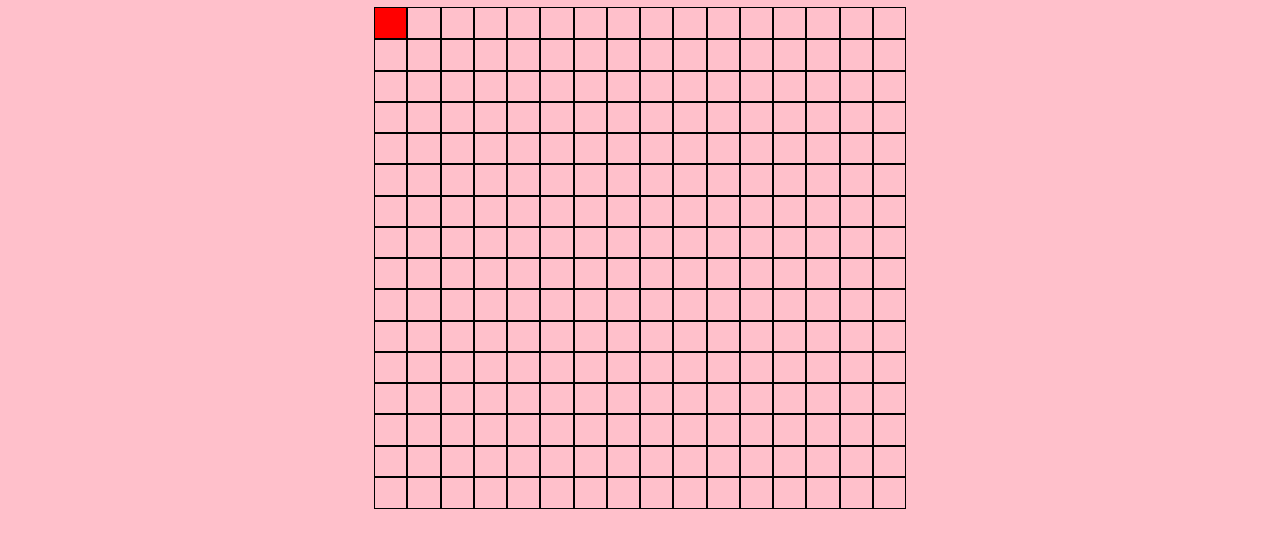
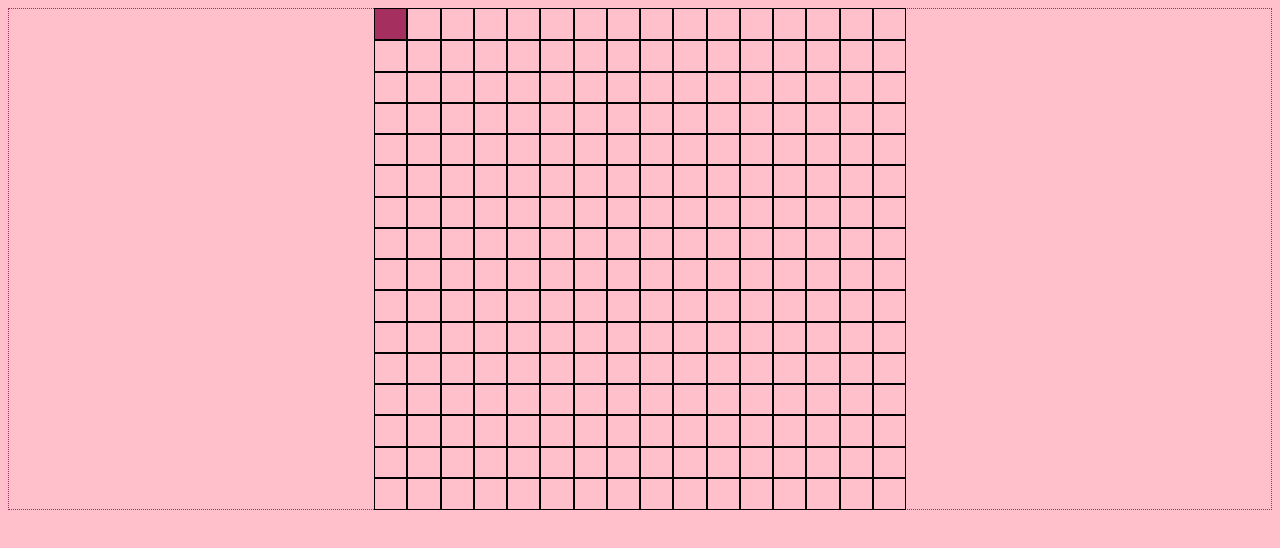
Before and after one commit to FukcThat/Etch-a-Sketch, a plain HTML site: page index.html in a window 1280 px wide. In both pictures the pointer is over the element 390 px from the left and 23 px from the top of the page. Drawn offline with Linux system fonts and the light colour scheme.

Commit message:
Fixed 2 Problemsin the stylesheet

```diff
--- a/styles.css
+++ b/styles.css
@@ -4,7 +4,7 @@ body {
 }
 
 .GridContainer {
-
+    border: #A53060 1px dotted;
 }
 
 .Row {
@@ -20,8 +20,10 @@ body {
 
     height: calc(500px/16);
     width: calc(500px/16);
+
+    transition: all 0.3s ease-out;
 }
 
 .Box:hover {
-    background-color: red;
+    background-color: #A53060;
 }
```
